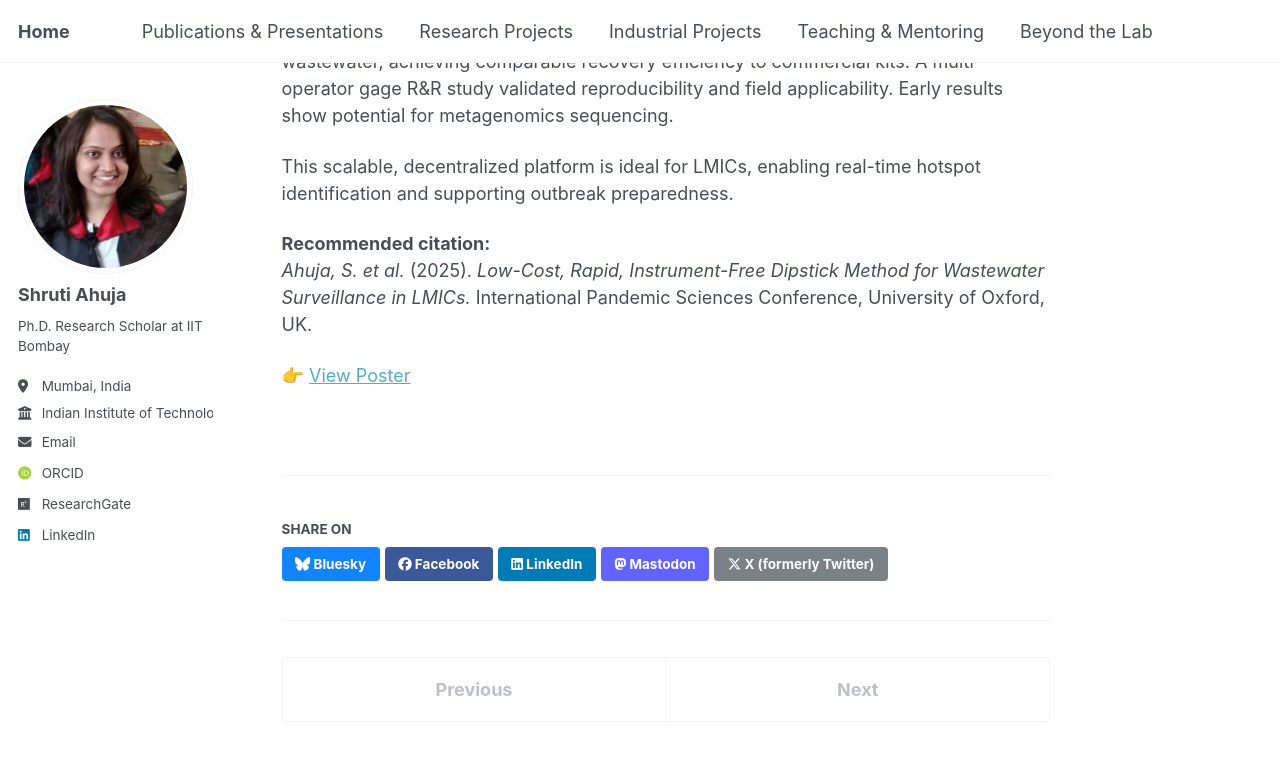
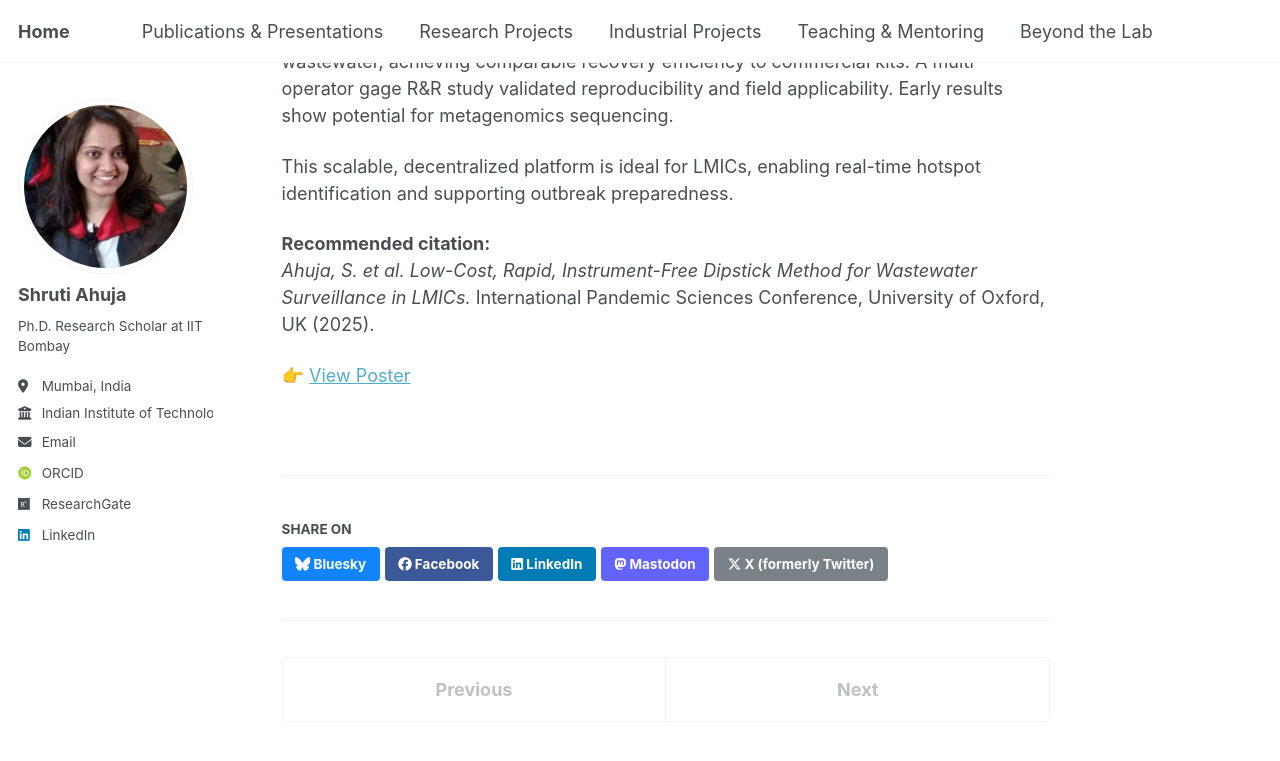
Before and after one commit to shrutiahuja/shrutiahuja.github.io, a Jekyll site: the page built from _publications/2025-06-30-uk.md, in a window 1280 px wide and 900 px high, scrolled down 492 px. Shown: the top 761 px of the window. Built offline with Jekyll 4.4.1, drawn with Linux system fonts in a browser that asks for light colours; some web fonts are replaced; a script that is not in the unit is left out.

Commit message:
Update 2025-06-30-uk.md

```diff
--- a/_publications/2025-06-30-uk.md
+++ b/_publications/2025-06-30-uk.md
@@ -18,6 +18,6 @@ We present a low-cost, instrument-free, paper-dipstick method that enables patho
 This scalable, decentralized platform is ideal for LMICs, enabling real-time hotspot identification and supporting outbreak preparedness.
 
 **Recommended citation:**
-*Ahuja, S. et al.* (2025). *Low-Cost, Rapid, Instrument-Free Dipstick Method for Wastewater Surveillance in LMICs.* International Pandemic Sciences Conference, University of Oxford, UK.
+*Ahuja, S. et al.* *Low-Cost, Rapid, Instrument-Free Dipstick Method for Wastewater Surveillance in LMICs.* International Pandemic Sciences Conference, University of Oxford, UK (2025).
 
 👉 [View Poster]({{ page.paperurl }})
```
